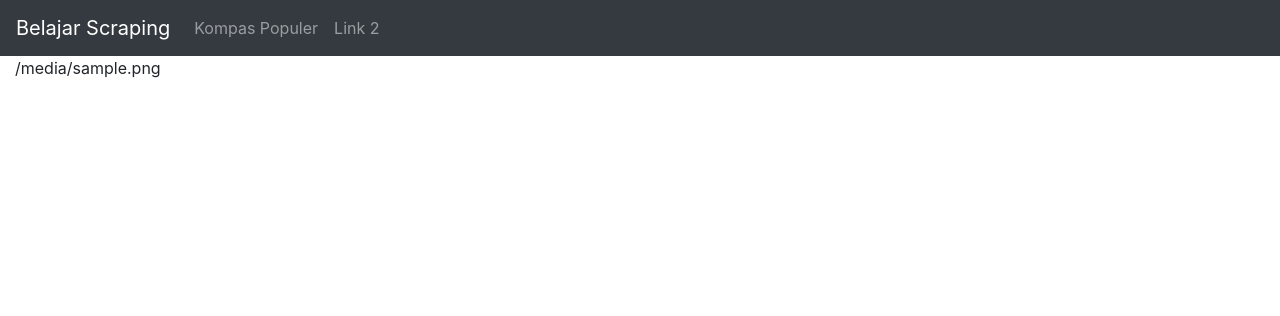
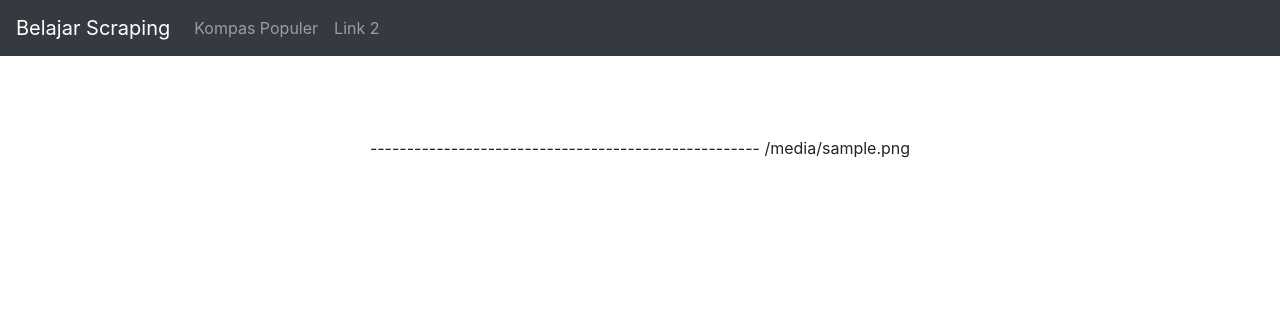
Before and after one commit to adikurniaze/scraping-beautifulsoup4, a Flask app: template templates/index.html in a window 1280 px wide. Shown: the top 316 px of the page. Run offline with Flask 2, Linux system fonts and the light colour scheme; the template is opened without the code that fills it: most values are stand-ins (such as "Sample title", 1, 10 or a date in 2020); some libraries are stand-ins or nearby versions.

Commit message:
belajar scraping

```diff
--- a/templates/index.html
+++ b/templates/index.html
@@ -25,10 +25,10 @@
     </li>
   </ul>
 </nav>
-<div class="container-fluid">
-    {% for image in images %}
+<div class="container-fluid" style="margin-top:80px; text-align:center">
+    {% for image in data %}
+  <a>-----------------------------------------------------</a>
     {{image|safe}}
-
     {% endfor %}
 </body>
 </div>
```
